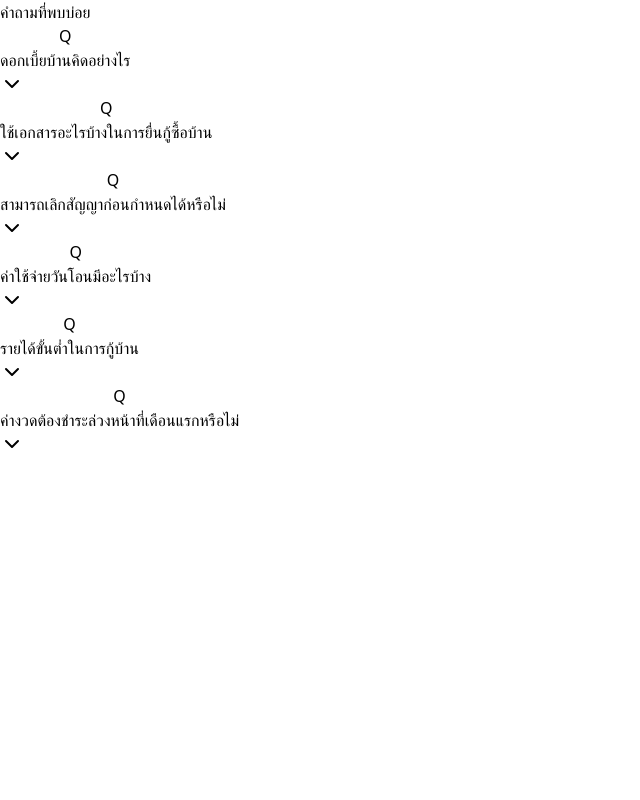
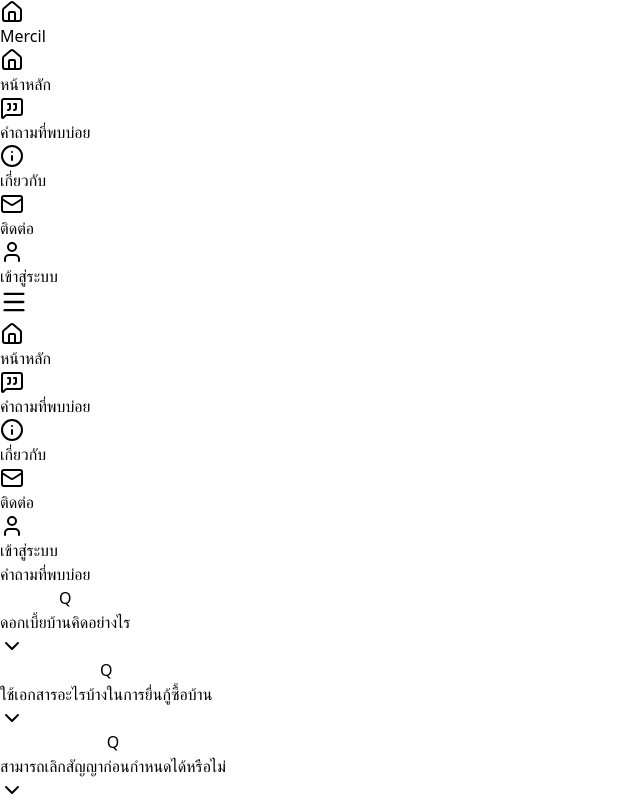
Before and after one commit to bom70489/YDP, a React app in the folder mercil/frontend/: page /question in a window 1280 px wide. Shown: the top 800 px of the page, without its empty margins (0-640 px from the left). Built offline with nearby package versions, Linux system fonts and the light colour scheme; no server answers; the HTML template or start-up script is replaced by a standard one.

Commit message:
Update Components

```diff
--- a/mercil/frontend/src/pages/Questionspage.tsx
+++ b/mercil/frontend/src/pages/Questionspage.tsx
@@ -1,5 +1,6 @@
 import { useState } from "react";
 import { ChevronDown } from "lucide-react";
+import Navbar from "../components/navbar";
 
 interface FAQItem {
   question: string;
@@ -44,6 +45,7 @@ export default function Questionspage() {
 
   return (
     <section className="min-h-screen bg-gradient-to-br from-[#F6E5D6] via-[#FFF5EA] to-[#F6E5D6] py-20 px-6 md:px-12">
+      <Navbar />
       <div className="max-w-4xl mx-auto">
         {/* Header */}
         <div className="text-center mb-16">
```
